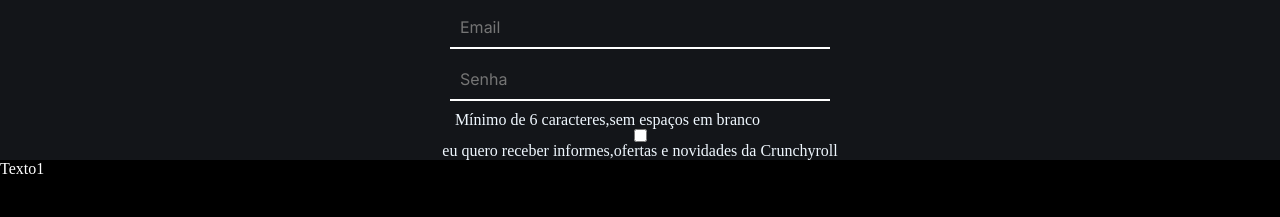
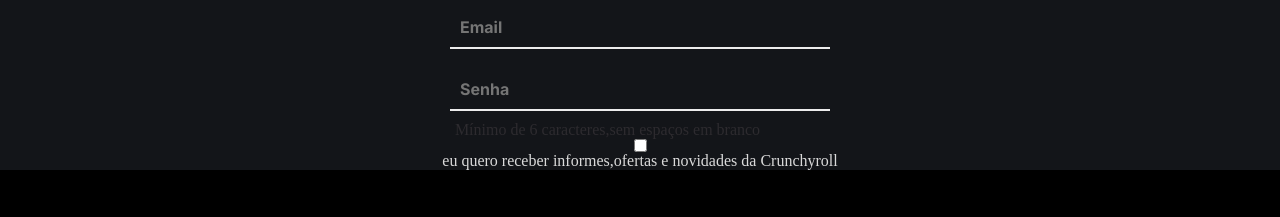
Before and after one commit to JoaoNascimento1802/Crunchyroll-Project, a plain HTML site: page index.html in a window 1280 px wide. Shown: the part 141-358 px from the top of the page. Drawn offline with Linux system fonts and the light colour scheme.

Commit message:
chore: feat: modificando alguns estilos

```diff
--- a/index.html
+++ b/index.html
@@ -15,6 +15,7 @@
 </head>
 
 <body>
+
     <header>
         <img src="src/Images/crunchyrolllogo.png" alt="crunchyrolllogo">
         <h1>Crunchyroll</h1>
@@ -33,7 +34,7 @@
 
         <input type="checkbox" id="aceitar-termos">
         <label for="aceitar-termos">
-                <p>eu quero receber informes,ofertas e novidades da Crunchyroll</p>
+                <p id="p2">eu quero receber informes,ofertas e novidades da Crunchyroll</p>
             </label>
     </div>
 
--- a/src/Styles/style.css
+++ b/src/Styles/style.css
@@ -39,16 +39,16 @@ header h1{
     justify-content: center;
     align-items: center;
     background-color: #131519;
-
 }
 
 form {
     display: flex;
-    flex-direction: column; /* Organiza os campos na vertical */
-    gap: 10px; /* Espaçamento entre os campos */
-    width: 100%; /* Faz o formulário ocupar toda a largura disponível */
+    flex-direction: column;
+    gap: 10px;
+    width: 100%;
     padding: 10px;
-    max-width: 400px; /* Limita a largura máxima do formulário */
+    max-width: 400px;
+    gap: 20px;
 }
 
 input[type="text"], input[type="password"] {
@@ -56,23 +56,31 @@ input[type="text"], input[type="password"] {
     background: transparent;
     border: none;
     font-size: 16px;
-    width: 100%; /* Faz os campos de input ocuparem toda a largura */
-    border-bottom: 2px solid white;
+    width: 100%;
+    border-bottom: 2px solid rgb(236, 236, 236);
     font-family: 'Inter';
     text-align: left;
+    font-weight: bold;
 }
 
-
 .container p{
-    color: aliceblue;
+    color: rgb(218, 218, 218);
 }
-
-
 
 #containerp1{
     margin-right: 65px;
+    color: #2D2B2F;
 }
 
 #txt1{
+    margin-top: 50px;
     color: white;
 }
+
+.termos-container {
+    display: flex;
+    align-items: center;
+    gap: 10px;
+    margin-top: 20px;
+    color: white;
+}
```
